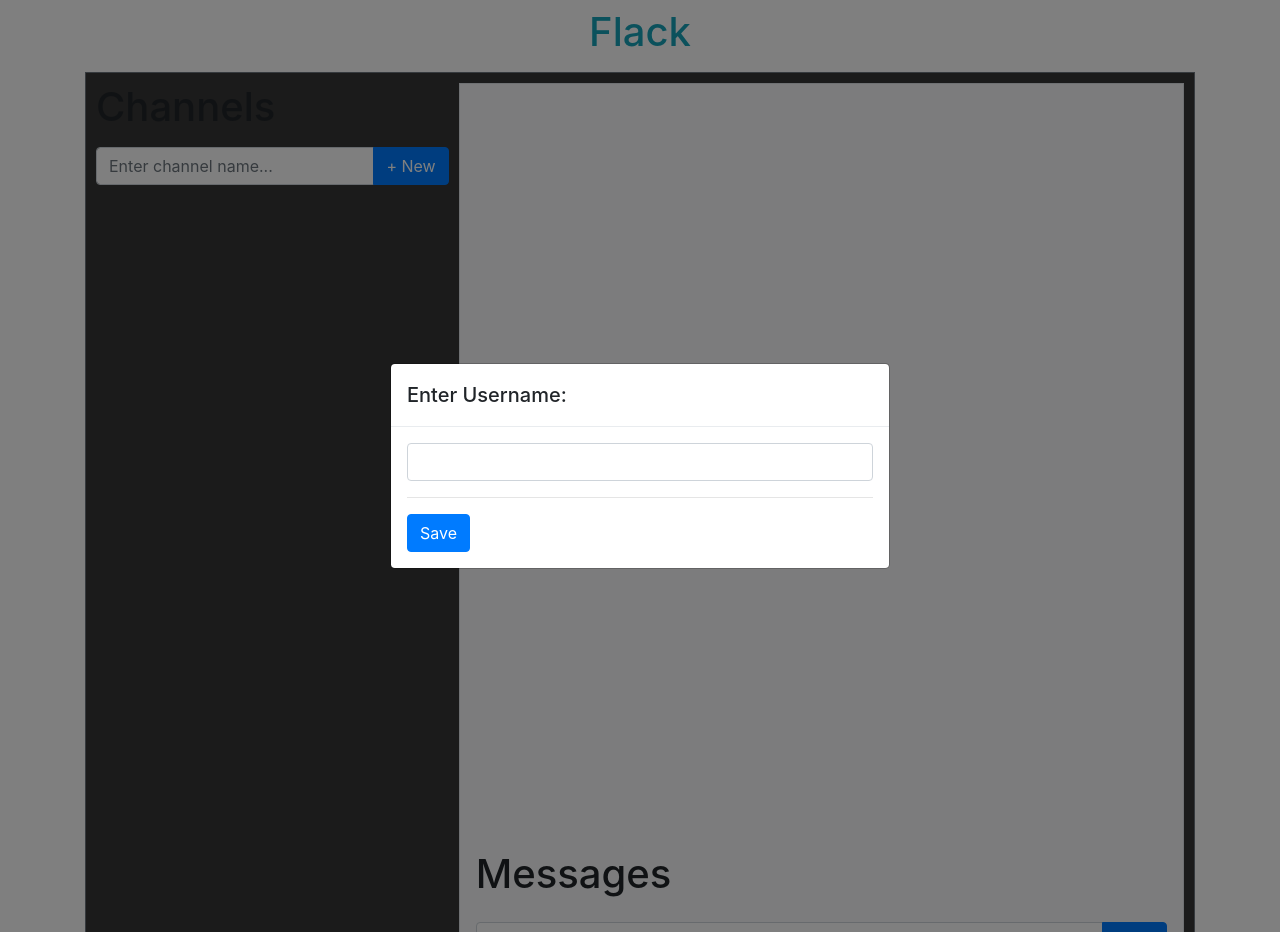
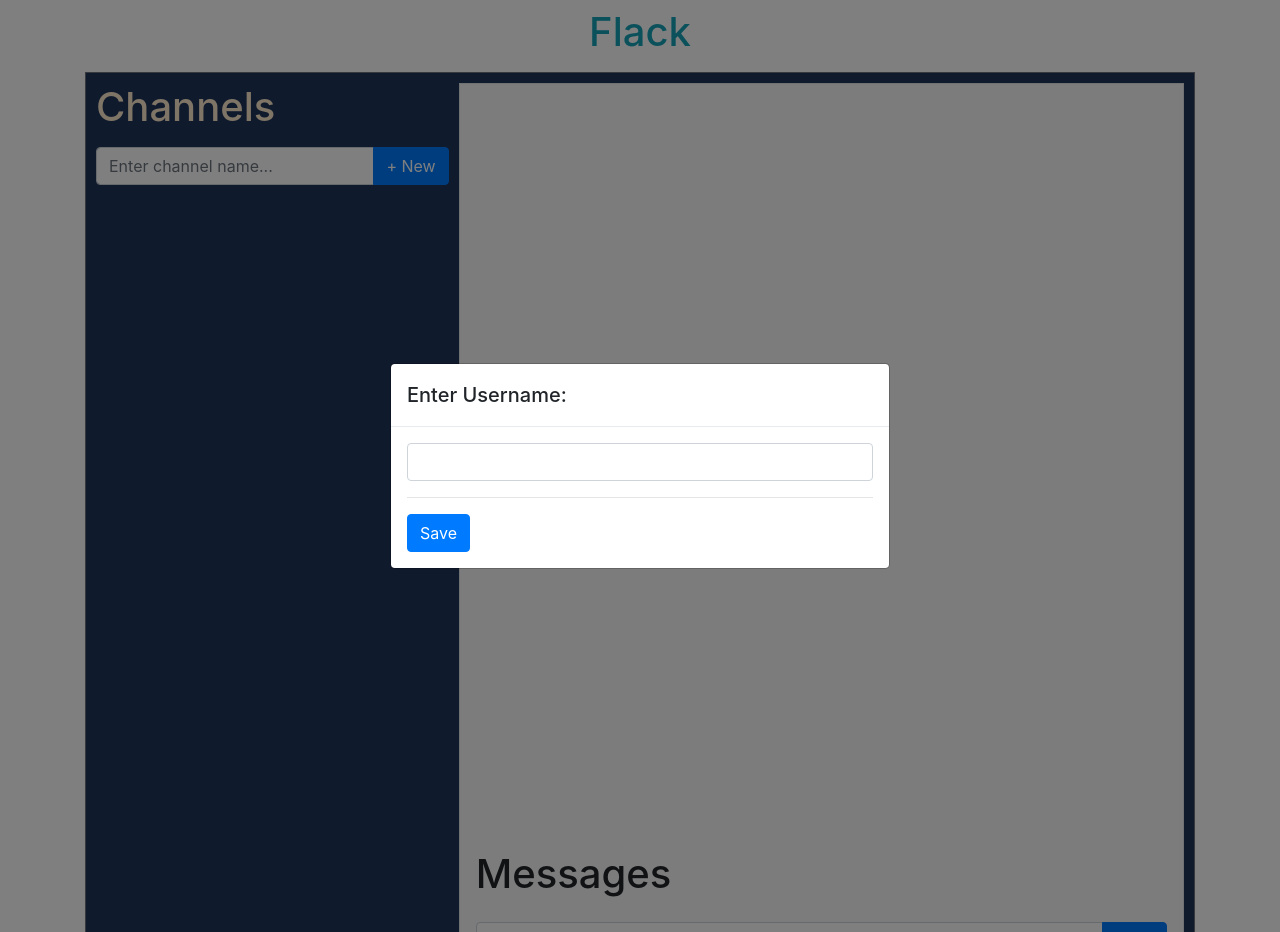
Before and after one commit to pavanIITB/CS50WebDev, a Flask app: page / in a window 1280 px wide. Run offline with Flask 2, Linux system fonts and the light colour scheme; some libraries are stand-ins or nearby versions.

Commit message:
minor changes

```diff
--- a/static/index.js
+++ b/static/index.js
@@ -153,7 +153,6 @@ document.addEventListener("DOMContentLoaded", () => {
       let li = document.createElement("li");
 
       li.classList.add("list-group-item");
-
       li.innerHTML = `<strong>${data.username}</strong>: ${
         data.msg
       } <small class="text-muted d-flex justify-content-end">${get_date_string(
--- a/templates/index.html
+++ b/templates/index.html
@@ -29,7 +29,7 @@
     <style>
         #box {
             padding: 10px;
-            background-color: rgb(54, 54, 54);
+            background-color: rgb(32, 52, 90);
         }
         #left_panel {
             padding-right: 10px;
@@ -43,7 +43,7 @@
     </nav>
     <div id="box"  class='row h-100 no-gutters border border-secondary' >
         <div id="left_panel" class="col-sm-4">
-            <h1>Channels</h1>
+            <h1 style="color: blanchedalmond;">Channels</h1>
             <form id="channel-form" class="mt-3 mb-3">
                 <div class="input-group">
                     <input type="text" id="channel-name" class="form-control" placeholder="Enter channel name...">
@@ -54,7 +54,7 @@
             </form>
             <ul id="channel-list" class="list-group"></ul>
         </div>
-        <div   class='col-8 bg-light border p-3 d-flex flex-column justify-content-end h-100' >
+        <div style="background-color: darkgray;" class='col-8 bg-light border p-3 d-flex flex-column justify-content-end h-100' >
 
             <div>
                 <h1 id="channel-label">Messages</h1>
```
